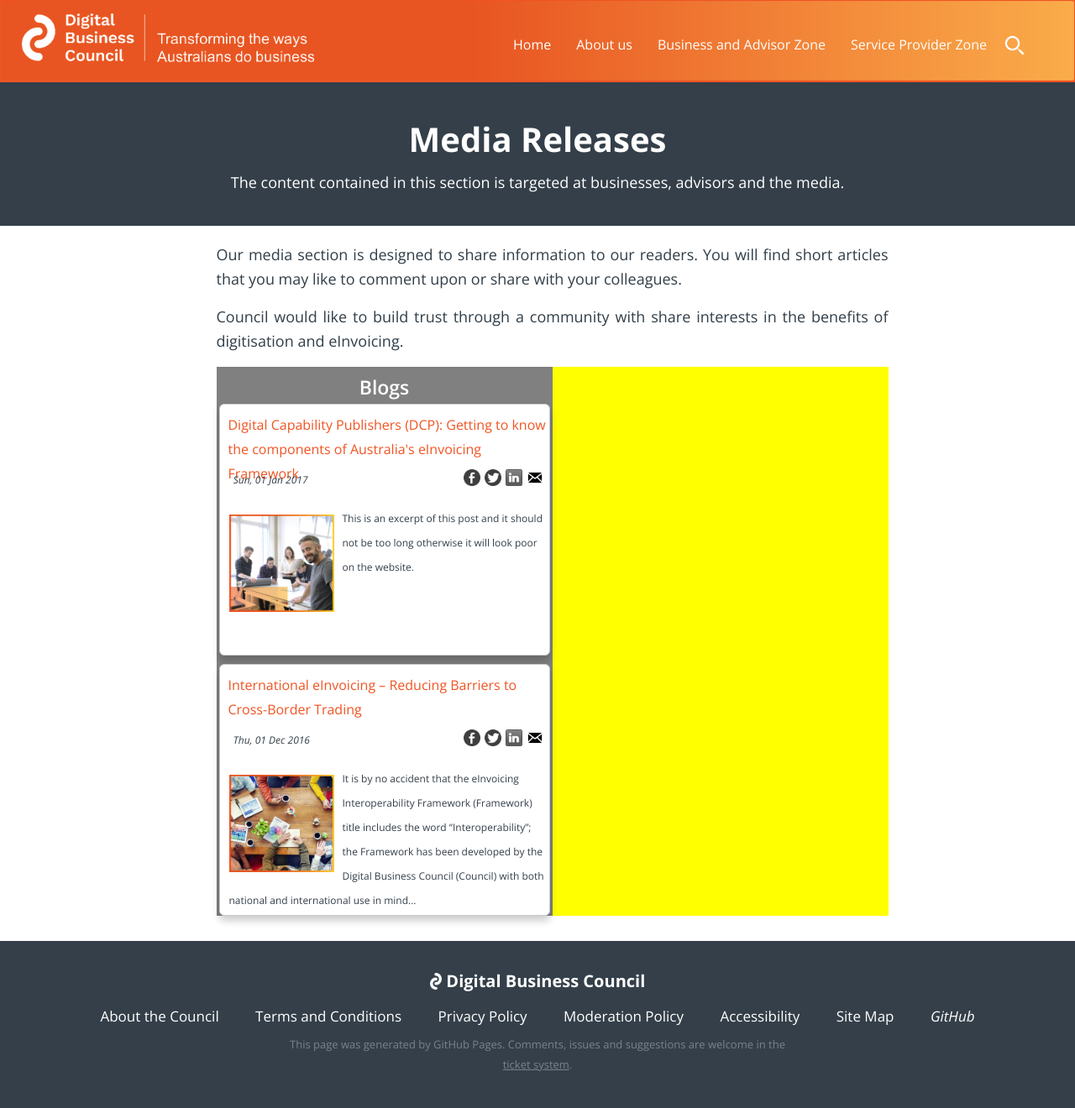
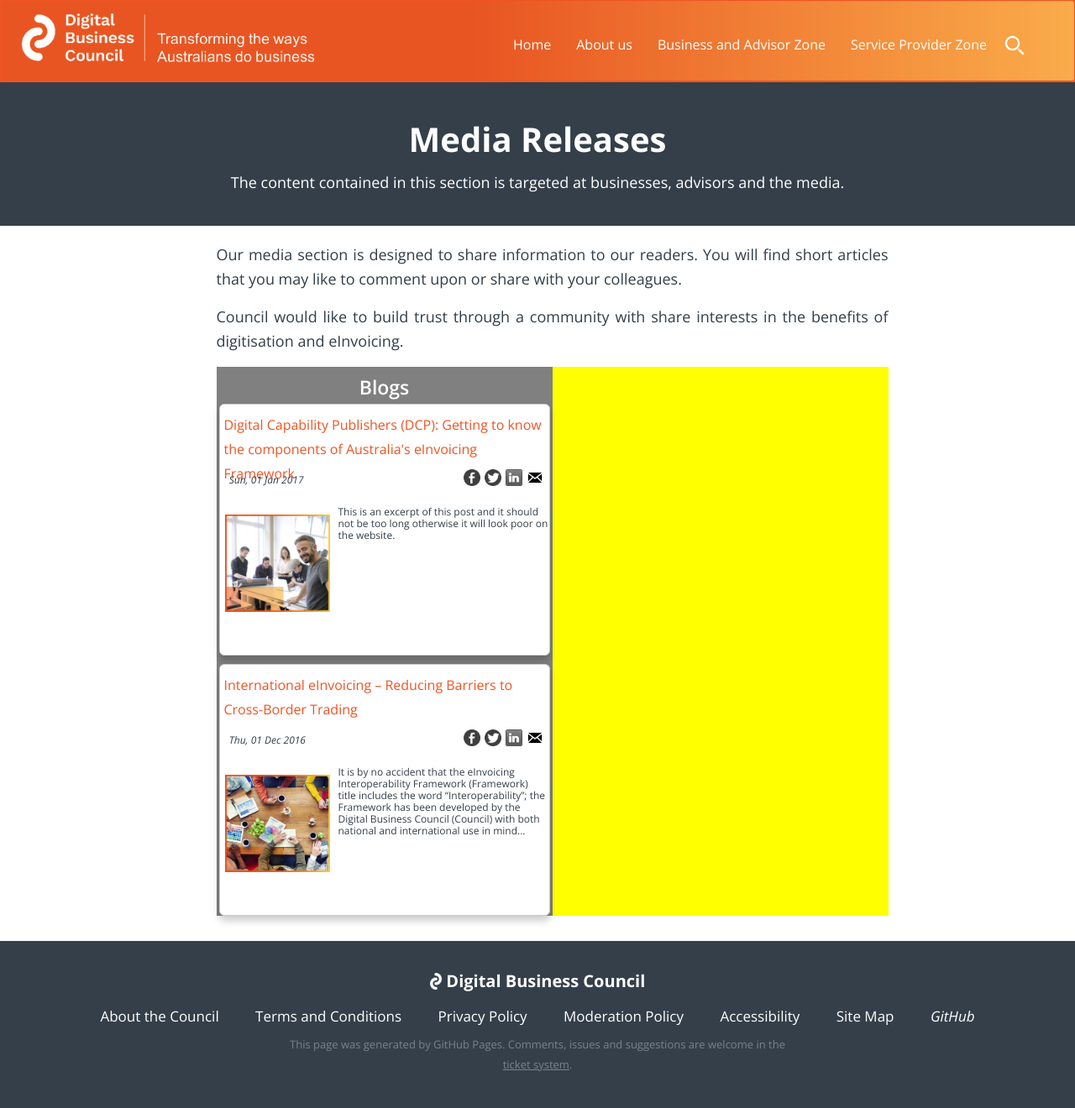
Before and after one commit to Digital-Business-Council/Digital-Business-Council.github.io, a Jekyll site: the page built from pages/business-zone/blogs/media-jump-page.md, in a window 1280 px wide. Shown: the whole page at 84% size. Built offline with Jekyll 4.4.1, drawn with Linux system fonts in a browser that asks for light colours.

Commit message:
Update _common.scss

```diff
--- a/_sass/_common.scss
+++ b/_sass/_common.scss
@@ -197,8 +197,8 @@
     	color: $dbc-secondary;
     	border-radius:6px;
     	padding-top:3px;
-    	padding-right:10px;
-    	padding-left:10px;
+    	padding-right:5px;
+    	padding-left:5px;
     	padding-bottom:3px;
     	margin-bottom:10px;
     	text-align:left;
@@ -257,6 +257,7 @@
     		padding: 1px 1px 1px 1px;
     		font-size:12px;
 		z-index:6;
+		line-height:14px;
 
 		img{
         		float:left;
```
